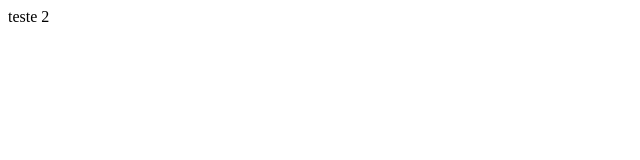
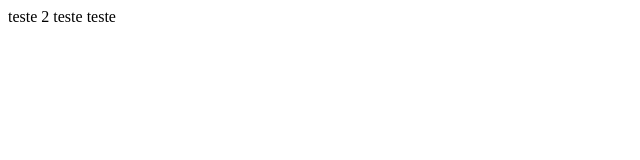
Before and after one commit to JoaoVNunes99/meu_projeto_versionado, a plain HTML site: page index.html in a window 1280 px wide. Shown: the full height of the page, 0-640 px from the left. Drawn offline with Linux system fonts and the light colour scheme.

Commit message:
Update index.html

```diff
--- a/index.html
+++ b/index.html
@@ -1,5 +1,6 @@
 <html>
 <body>
 teste 2
+  teste teste
 </body>
 </html>
```
